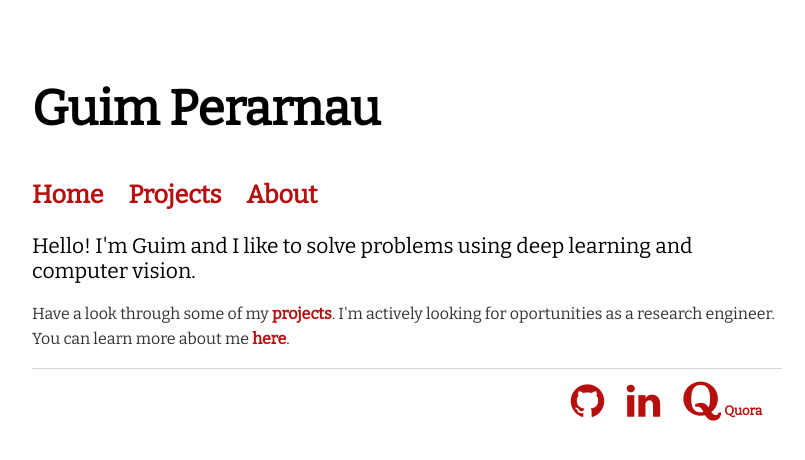
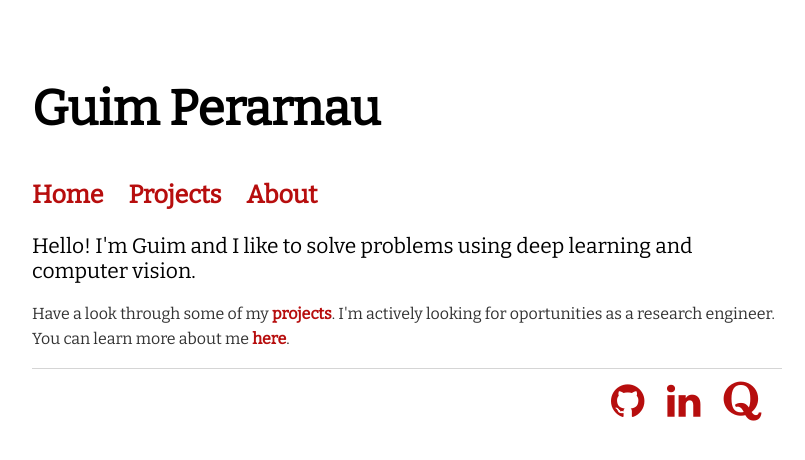
Before and after one commit to Guim3/guim3.github.io, a Jekyll site: the page built from index.html, in a window 1280 px wide. Shown: the top 460 px of the page, without its empty margins (233-1038 px from the left). Built offline with Jekyll 4.4.1, drawn with Linux system fonts in a browser that asks for light colours.

Commit message:
Fix quora logo on foot

```diff
--- a/_layouts/default.html
+++ b/_layouts/default.html
@@ -46,7 +46,7 @@
 					{% if site.quora_username %}
 					<li>
 					    <a href="https://www.quora.com/profile/{{ site.quora_username }}">
-					      <i class="fa fa-quora fa-3x"></i> Quora
+					      <i class="fa fa-quora fa-3x"></i>
 					    </a>
 					</li>
 					{% endif %}
```
